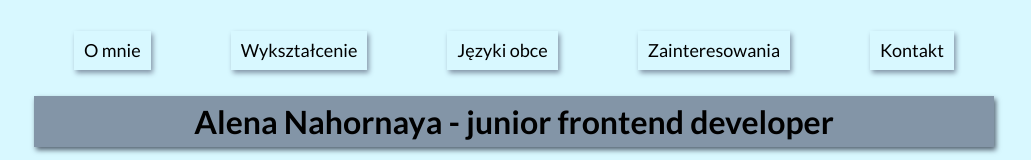
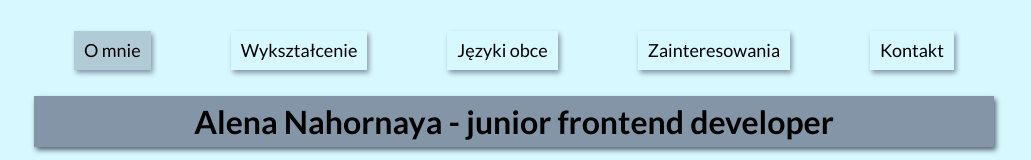
Before and after one commit to LenaNag/homepage, a plain HTML site: page index.html in a window 1280 px wide. In both pictures the pointer is over the item "O mnie". Shown: the top 160 px of the page, without its empty margins (126-1157 px from the left). Drawn offline with nearby package versions, Linux system fonts and the light colour scheme.

Commit message:
hover effect added to navigation list items

```diff
--- a/css/navigation.css
+++ b/css/navigation.css
@@ -18,3 +18,7 @@
     text-decoration: none;
     color: #000;
 }
+
+.navigation__listItem:hover {
+    background-color: hsla(210, 17%, 58%, 0.459);
+}
```
